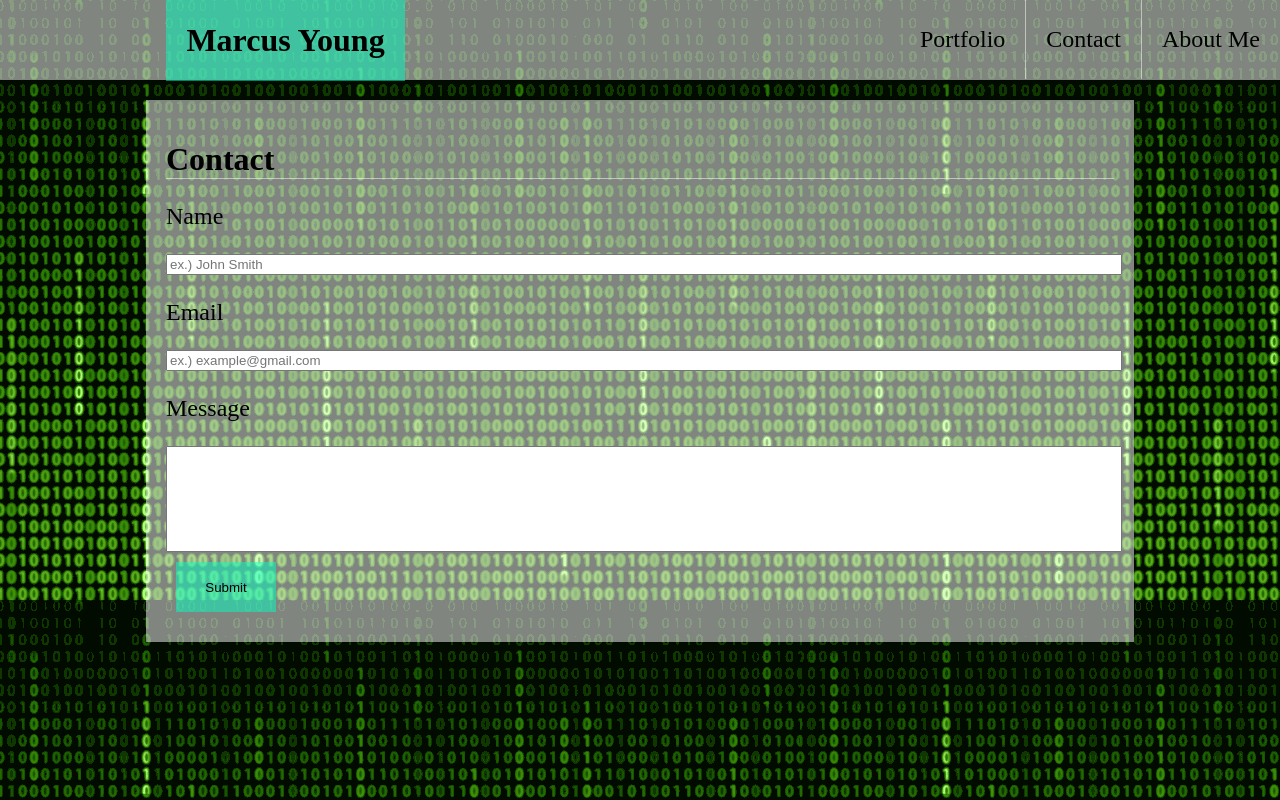
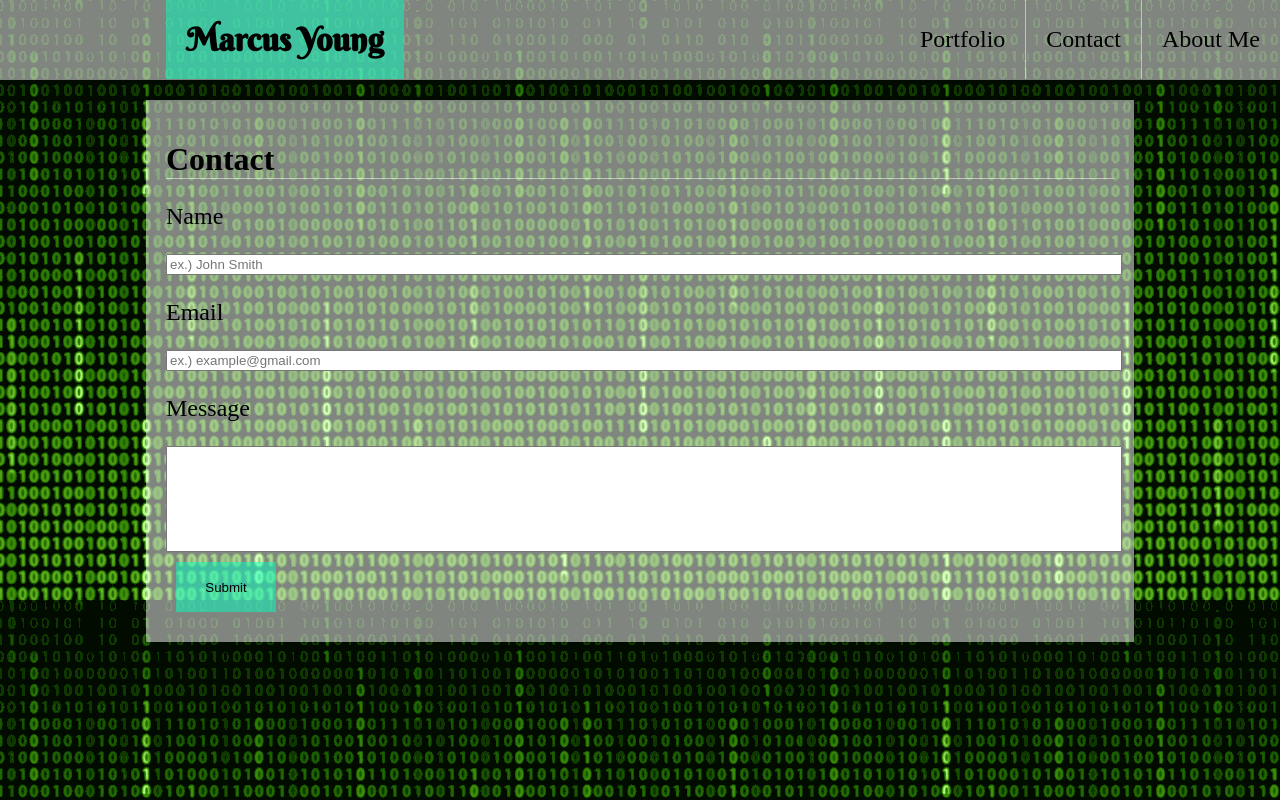
Before and after one commit to DMarcusYoung/01-portfolio, a plain HTML site: page contact.html in a window 1280 px wide. Drawn offline with Linux system fonts and the light colour scheme.

Commit message:
pushing some style changes

```diff
--- a/assets/css/style.css
+++ b/assets/css/style.css
@@ -26,15 +26,20 @@ a {
 #name {
     background-color: rgba(0, 255, 191, 0.5);
     font-size: 32px;
-    padding: 22px 20px;
+    padding: 20px 20px;
     position: absolute;
     left: 13%;
     margin: 0;
     vertical-align: middle;
+    font-family: 'Berkshire Swash', cursive;
 }
 
 #about-link {
     right: 450px;
+}
+
+a:hover{
+    background-color: rgba(0, 255, 191, 0.5);
 }
 
 #contact-link {
--- a/contact.html
+++ b/contact.html
@@ -4,6 +4,7 @@
     <meta charset="UTF-8">
     <meta name="viewport" content="width=device-width, initial-scale=1.0">
     <meta http-equiv="X-UA-Compatible" content="ie=edge">
+    <link href="https://fonts.googleapis.com/css?family=Berkshire+Swash&display=swap" rel="stylesheet">
     <link rel="stylesheet" type="text/css" href="./assets/css/style.css">
     <title>Contact Page</title>
 </head>
```
Also changed, not shown: index.html (+1 -0 lines), portfolio.html (+1 -0 lines).
